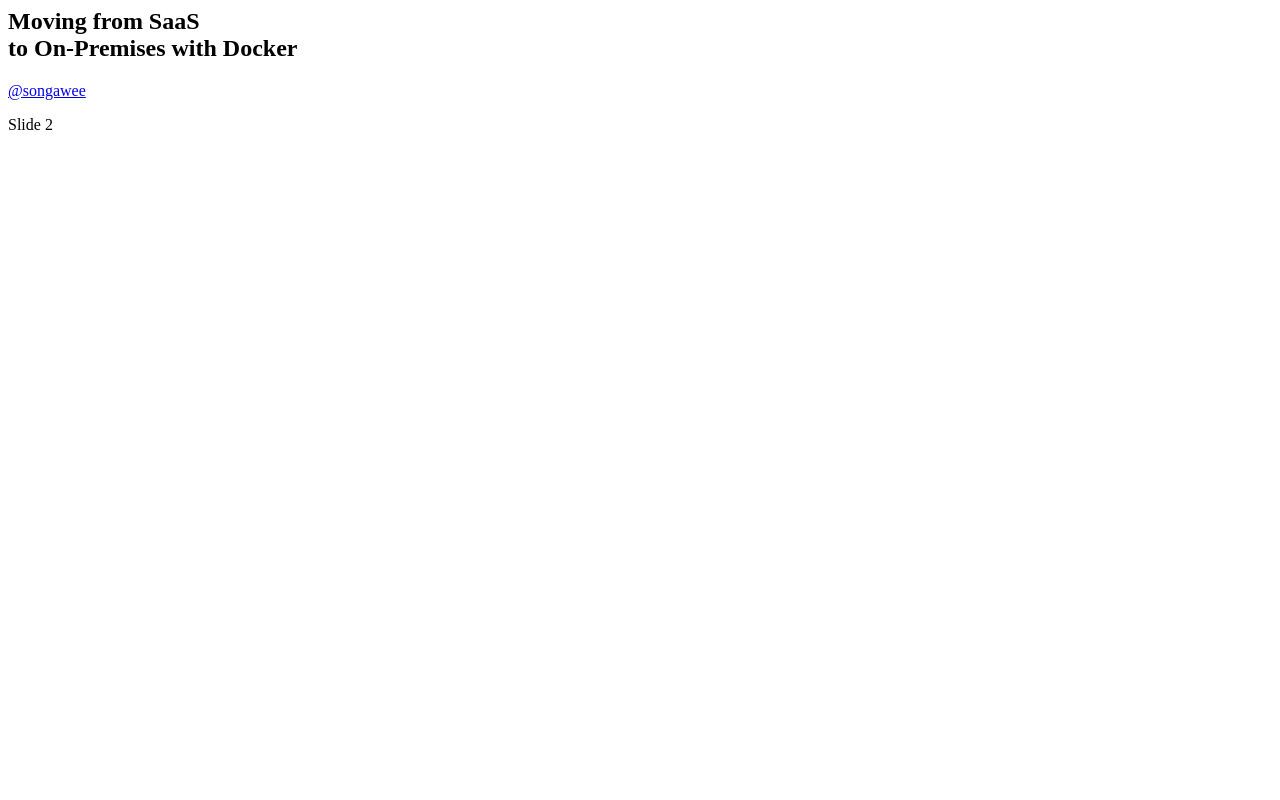
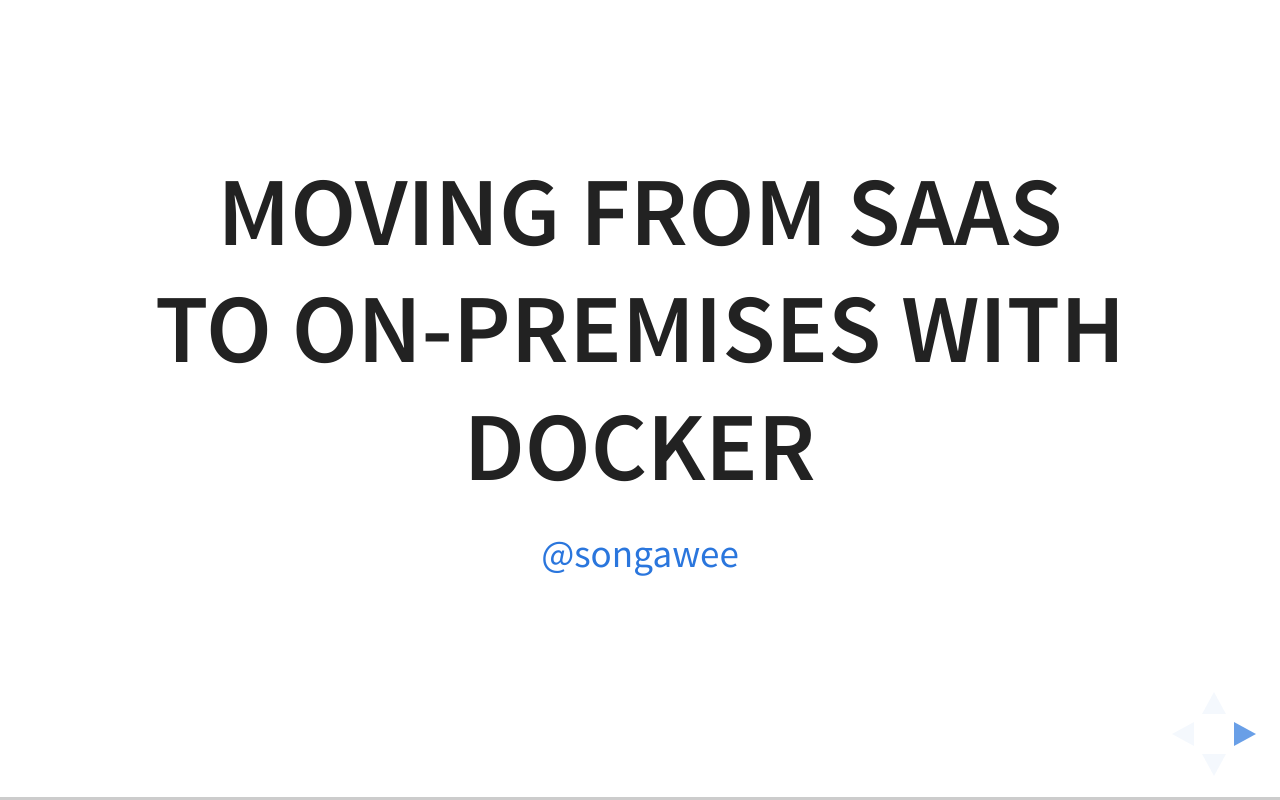
Before and after one commit to dennis-johnson-dev/saas_to_on_prem, a website: page index.html in a window 1280 px wide. Drawn offline with Linux system fonts and the light colour scheme; the site is published under a folder, as on GitHub Pages, so addresses that start at the root find nothing.

Commit message:
fix asset paths

```diff
--- a/index.html
+++ b/index.html
@@ -1,7 +1,7 @@
 <html>
     <head>
-        <link rel="stylesheet" href="/css/reveal.css">
-        <link rel="stylesheet" href="/css/theme/white.css">
+        <link rel="stylesheet" href="css/reveal.css">
+        <link rel="stylesheet" href="css/theme/white.css">
     </head>
     <body>
         <div class="reveal">
@@ -13,7 +13,7 @@
                 <section>Slide 2</section>
             </div>
         </div>
-        <script src="/js/reveal.min.js"></script>
+        <script src="js/reveal.min.js"></script>
         <script>
             Reveal.initialize();
         </script>
```
